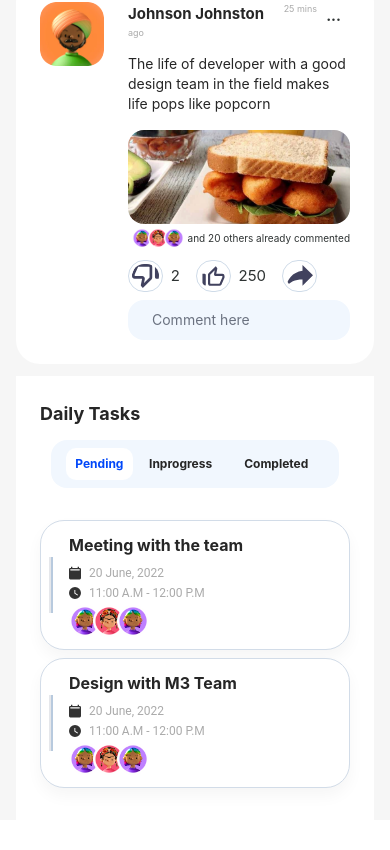
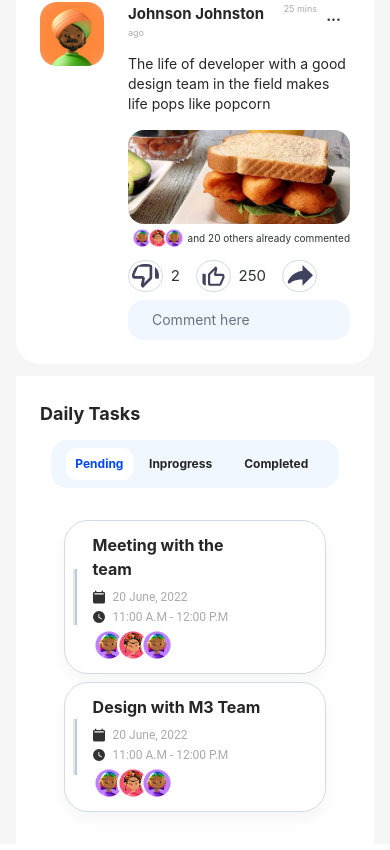
Before and after one commit to jydoskey/Blog, a Vue app: page /todocomment in a window 390 px wide. Shown: the part 1365-2215 px from the top of the page. Built offline with nearby package versions, Linux system fonts and the light colour scheme; the HTML template or start-up script is replaced by a standard one.

Commit message:
content alignment on mobile display

```diff
--- a/src/components/team.vue
+++ b/src/components/team.vue
@@ -50,7 +50,7 @@ export default {
 
 <style scoped>
 .team {
-  @apply py-3 pr-[60px] flex items-center pl-2 rounded-3xl border-[1px] mb-2 border-solid border-[#D2DCE8] bg-white bg-no-repeat bg-origin-padding;
+  @apply py-3 pr-[60px] w-[262.84px] flex items-center pl-2 rounded-3xl border-[1px] mb-2 mx-auto border-solid border-[#D2DCE8] bg-white bg-no-repeat bg-origin-padding;
   box-shadow: 0px 8px 16px #0000000a;
 }
 
```
